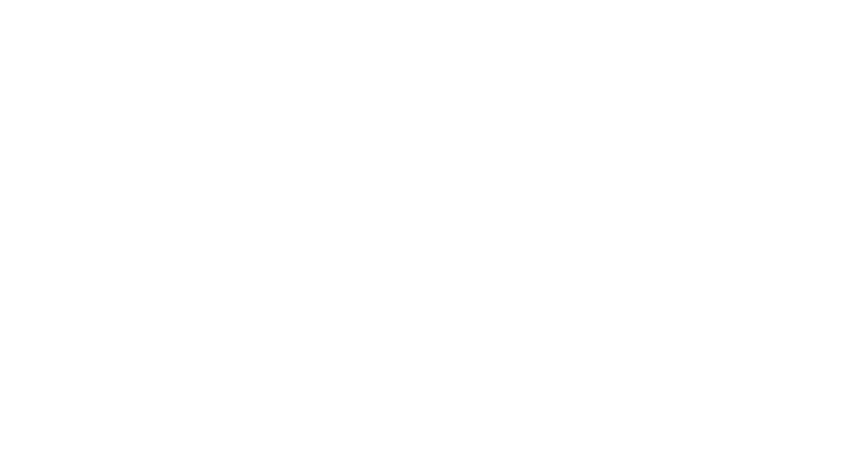
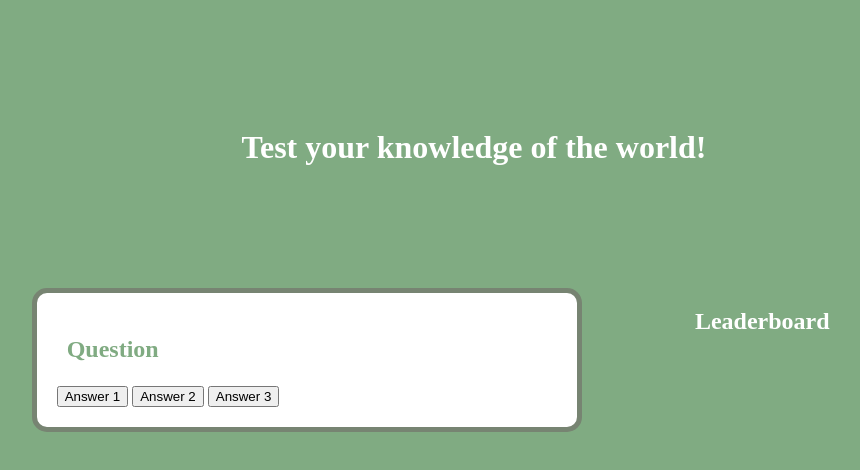
Before and after one commit to ElisabethKAndersson/Portfolio_2, a plain HTML site: page index.html in a window 1280 px wide. Shown: the whole page, without its empty margins (166-1026 px from the left). Drawn offline with Linux system fonts and the light colour scheme.

Commit message:
Organize placement of header, quiz box and leaderboard

```diff
--- a/assets/css/style.css
+++ b/assets/css/style.css
@@ -0,0 +1,53 @@
+body {
+    background-color: #80AB82;
+    color: white;
+}
+
+/*heading*/
+
+header {
+    padding: 50px;
+}
+
+
+#heading-text {
+    text-align: center;
+    color: white;
+    padding: 50px;
+}
+
+/* flexbox*/
+.flexbox-container {
+    margin: auto;
+    display: flex;
+    flex-wrap: wrap;
+    justify-content: center;
+    width: 80%;
+    align-content: space-between;
+}
+
+
+/*Quiz-area styling*/
+.quiz-box {
+    background-color: white;
+    min-width: 500px;
+    max-width: 800px;
+    border: 5px solid #778472;
+    border-radius: 15px;
+    max-height: 600px;
+    padding: 20px;
+    margin: auto;
+}
+
+.question {
+    color: #80AB82;
+    padding: 3px 10px;
+}
+
+/* Leaderboard */
+.leader {
+    max-width: 700px;
+    text-align: left;
+    margin-right: 100px;
+    padding: 0 50px
+}
--- a/index.html
+++ b/index.html
@@ -10,6 +10,25 @@
 </head>
 
 <body>
+    <header>
+        <h1 id="heading-text">Test your knowledge of the world!</h1>
+    </header>
+
+    <!--quiz and scoreboard section-->
+    <div class="flexbox-container">
+        <div class="quiz-box">
+            <h2 class="question">Question</h2>
+            <button>Answer 1</button>
+            <button>Answer 2</button>
+            <button>Answer 3</button>
+        </div>
+        <div class="leader">
+            <h2>Leaderboard</h2>
+
+        </div>
+    </div>
+
+
 
     <script src="assets/js/script.js"></script>
 </body>
```
